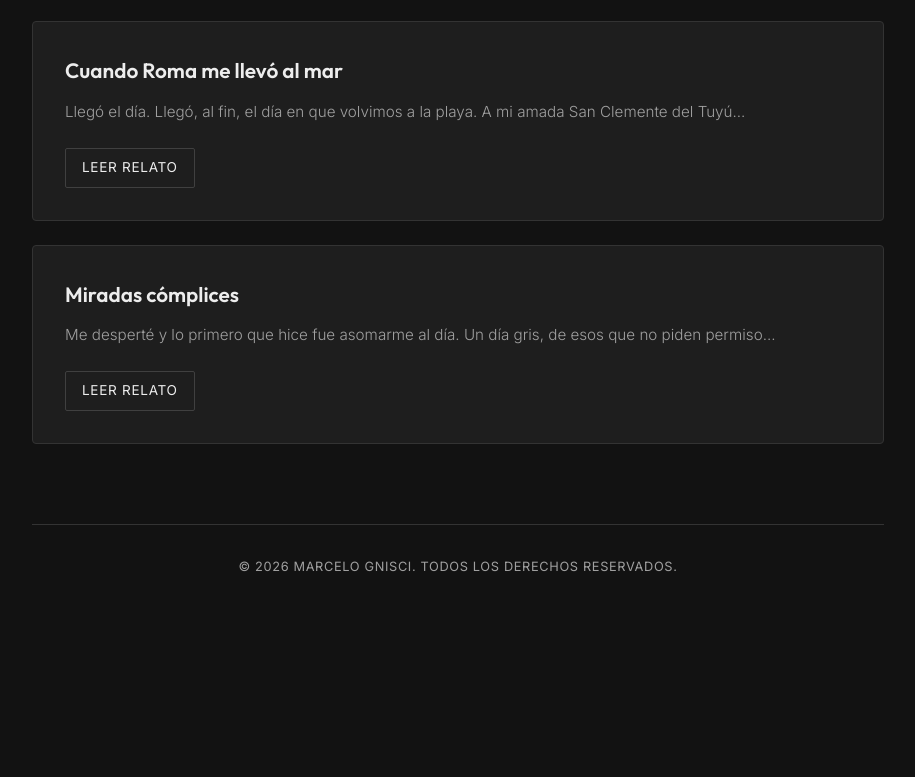
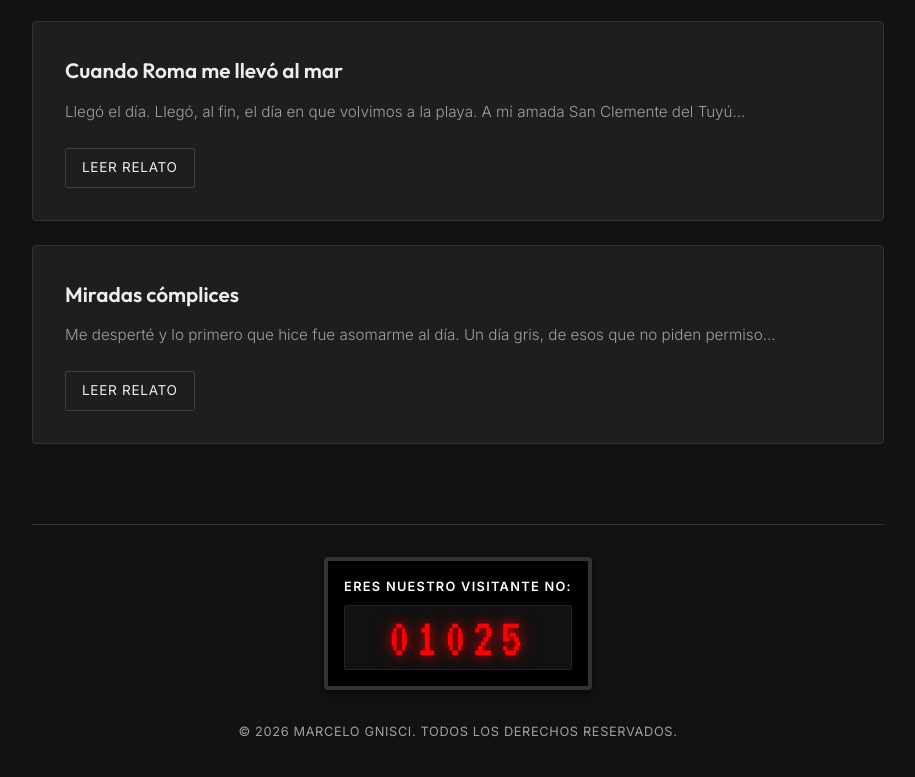
Before and after one commit to maka77/marcelo-gnisci-web, a website built with Vite: page index.html in a window 1280 px wide. Shown: the part 1018-1795 px from the top of the page, without its empty margins (182-1097 px from the left). Before the commit the page ends 1659 px from the top, so only its background shows below. Built offline with nearby package versions, Linux system fonts and the light colour scheme; no server answers.

Commit message:
Add retro visitor counter widget

```diff
--- a/index.html
+++ b/index.html
@@ -9,14 +9,16 @@
   <link rel="preconnect" href="https://fonts.googleapis.com">
   <link rel="preconnect" href="https://fonts.gstatic.com" crossorigin>
   <link
-    href="https://fonts.googleapis.com/css2?family=Inter:wght@300;400;500;600&family=Outfit:wght@400;600;700&display=swap"
+    href="https://fonts.googleapis.com/css2?family=Inter:wght@300;400;500;600&family=Outfit:wght@400;600;700&family=VT323&display=swap"
     rel="stylesheet">
 </head>
 
 <body>
   <div id="app">
     <header class="header">
-      <h1 class="logo">Marcelo Gnisci</h1>
+      <a href="/" style="text-decoration: none;">
+        <h1 class="logo">Marcelo Gnisci</h1>
+      </a>
     </header>
 
     <main class="container">
@@ -73,6 +75,10 @@
     </main>
 
     <footer class="footer">
+      <div class="visitor-counter">
+        <div class="counter-label">ERES NUESTRO VISITANTE No:</div>
+        <div class="counter-display" id="visit-count">00000</div>
+      </div>
       <p>&copy; 2026 Marcelo Gnisci. Todos los derechos reservados.</p>
     </footer>
   </div>
--- a/src/main.js
+++ b/src/main.js
@@ -1,3 +1,27 @@
 import './style.css'
 // Minimal logic for the site
 console.log('Marcelo Gnisci Portfolio Loaded');
+
+// Visitor Counter Logic
+const counterDisplay = document.getElementById('visit-count');
+
+if (counterDisplay) {
+    // Namespace based on domain, key is 'visits'
+    const NAMESPACE = 'marcelognisci-web';
+    const KEY = 'visits';
+
+    // Try to get count from API
+    fetch(`https://api.countapi.xyz/hit/${NAMESPACE}/${KEY}`)
+        .then(res => res.json())
+        .then(data => {
+            counterDisplay.innerText = data.value.toString().padStart(5, '0');
+        })
+        .catch(err => {
+            console.warn('Counter API failed, using local fallback', err);
+            // Fallback: Simulate a count based on local storage or random start
+            let count = localStorage.getItem('local_visit_count') || 1024;
+            count = parseInt(count) + 1;
+            localStorage.setItem('local_visit_count', count);
+            counterDisplay.innerText = count.toString().padStart(5, '0');
+        });
+}
--- a/src/style.css
+++ b/src/style.css
@@ -222,6 +222,40 @@ body {
   font-weight: 300;
 }
 
+/* Visitor Counter */
+.visitor-counter {
+  background-color: #000;
+  border: 4px solid #333;
+  display: inline-block;
+  padding: 1rem;
+  margin-bottom: 2rem;
+  border-radius: 4px;
+  box-shadow: 0 4px 10px rgba(0, 0, 0, 0.5);
+}
+
+.counter-label {
+  color: #fff;
+  font-family: var(--font-body);
+  font-size: 0.8rem;
+  text-transform: uppercase;
+  letter-spacing: 0.1em;
+  margin-bottom: 0.5rem;
+  font-weight: 600;
+}
+
+.counter-display {
+  font-family: 'VT323', monospace;
+  font-size: 3.5rem;
+  color: #ff0000;
+  line-height: 1;
+  text-shadow: 0 0 10px rgba(255, 0, 0, 0.7), 0 0 20px rgba(255, 0, 0, 0.5);
+  letter-spacing: 0.1em;
+  background: #111;
+  padding: 0.2rem 1rem;
+  border-radius: 2px;
+  border: 1px solid #222;
+}
+
 .story-footer {
   margin-top: 4rem;
   text-align: center;
```
